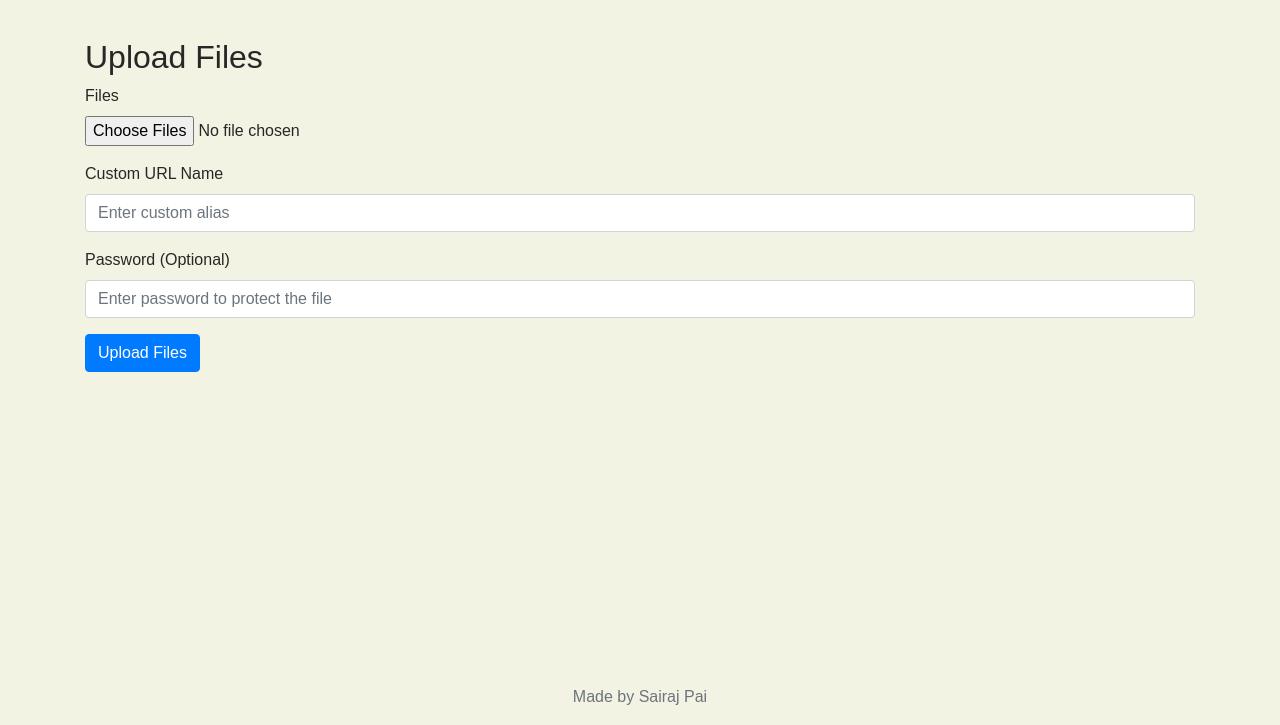
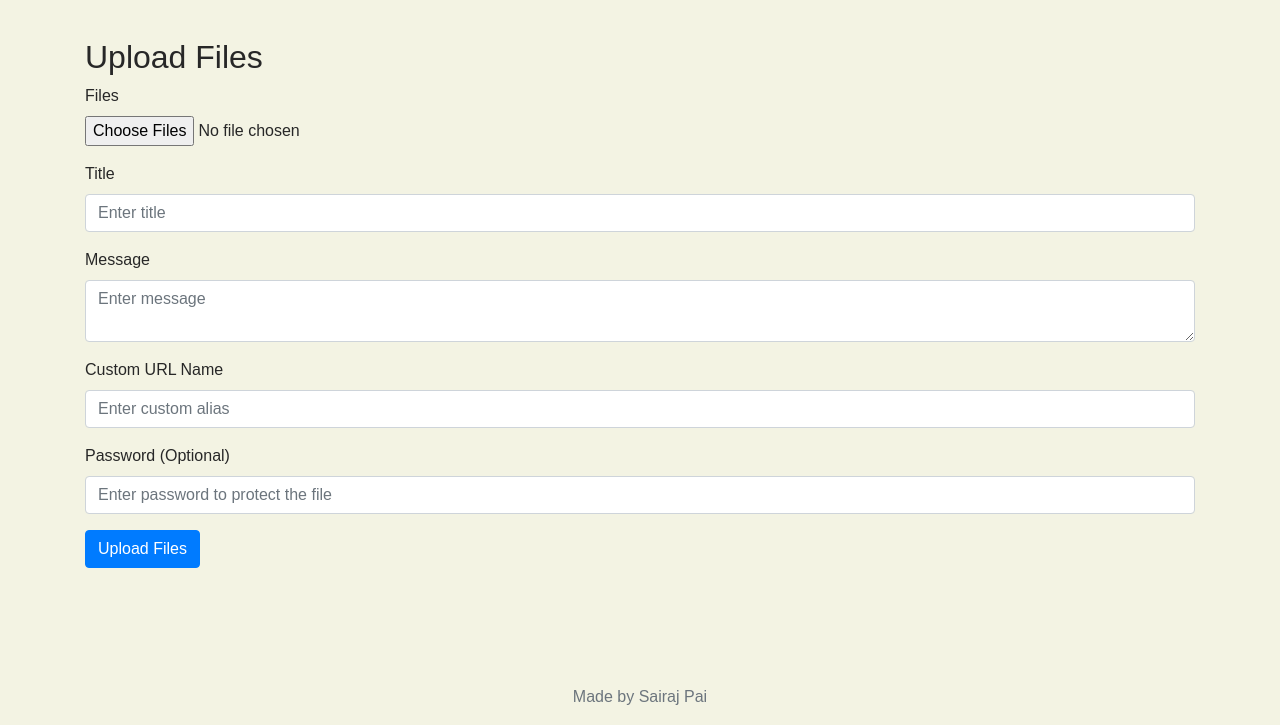
Before and after one commit to gegendepressed/filelinker, a Flask app: page /gofile in a window 1280 px wide. Shown: the part 75-800 px from the top of the page. Run offline with Flask 3, Linux system fonts and the light colour scheme; the visitor is signed in with stand-in values (Sample User, id 1); some libraries are stand-ins or nearby versions.

Commit message:
app.py : fix broken gofile endpoint

```diff
--- a/app.py
+++ b/app.py
@@ -143,12 +143,14 @@ def uploadgofile():
     page_link = None
 
     if form.validate_on_submit():
+        title = form.title.data if current_user.is_authenticated else None
+        message = form.message.data if current_user.is_authenticated else None
+
         timestamp = int(time.time())
         short_name = form.short_name.data
         password = form.password.data
-        files = request.files.getlist('file.zip')
+        files = request.files.getlist('file')
 
-        # Check if files are selected
         if not files or len(files) == 0:
             flash("No files selected for upload.", "danger")
             return render_template('upload-gofile.html', form=form)
@@ -169,15 +171,11 @@ def uploadgofile():
             zip_buffer.seek(0)
             upload_file = zip_buffer
         else:
-            # Handle single file upload
             file = files[0]
-
-
+            upload_file = file.stream
         if file.filename == '':
             flash('No file selected.', 'danger')
             return render_template('upload-gofile.html', form=form)
-
-        upload_file = file.stream
 
         try:
             gofile_response = client.upload(file=upload_file)
@@ -206,6 +204,8 @@ def uploadgofile():
 
         if current_user.is_authenticated:
             file_url = FileURL(
+                title=title,
+                message=message,
                 url=page_link,
                 shortened_url=shortened_url,
                 timestamp=timestamp,
@@ -218,6 +218,7 @@ def uploadgofile():
         return render_template('upload-gofile.html', form=form, shortened_url=shortened_url, page_link=page_link)
 
     return render_template('upload-gofile.html', form=form)
+
 
 @app.route("/dashboard")
 @login_required
@@ -270,7 +271,6 @@ def delete_file(item_id):
         flash("Item not found or access denied.", "danger")
         return redirect(url_for('dashboard'))
 
-
     if file:
         db.session.delete(file)
 
--- a/form.py
+++ b/form.py
@@ -19,8 +19,8 @@ class LoginForm(FlaskForm):
 
 
 class UploadForm(FlaskForm):
-    title=StringField('Title',validators=[DataRequired(),Length(max=100)])
-    message = TextAreaField("Message", validators=[DataRequired(), Length(max=1000)])
+    title=StringField('Title',validators=[Length(max=100)])
+    message = TextAreaField("Message", validators=[Length(max=1000)])
     file = FileField('Upload a File', validators=[DataRequired()], render_kw={'multiple': True})
     short_name = StringField('URL Name', validators=[DataRequired()])
     password = PasswordField('Password (Optional)')
--- a/templates/upload-gofile.html
+++ b/templates/upload-gofile.html
@@ -4,10 +4,23 @@
 <h2>Upload Files</h2>
 <form method="POST" action="{{ url_for('uploadgofile') }}" enctype="multipart/form-data">
     {{ form.hidden_tag() }}
+
     <div class="form-group">
         <label for="file">Files</label>
         {{ form.file(class="form-control-file", multiple=True) }}
     </div>
+
+    {% if current_user.is_authenticated %}
+        <div class="form-group">
+            <label for="title">Title</label>
+            {{ form.title(class="form-control", placeholder="Enter title") }}
+        </div>
+        <div class="form-group">
+            <label for="message">Message</label>
+            {{ form.message(class="form-control", placeholder="Enter message") }}
+        </div>
+    {% endif %}
+
     <div class="form-group">
         <label for="short_name">Custom URL Name</label>
         {{ form.short_name(class="form-control", placeholder="Enter custom alias") }}
@@ -16,6 +29,7 @@
         <label for="password">Password (Optional)</label>
         {{ form.password(class="form-control", placeholder="Enter password to protect the file") }}
     </div>
+
     <button type="submit" class="btn upload-btn btn-primary">Upload Files</button>
 </form>
 
```
